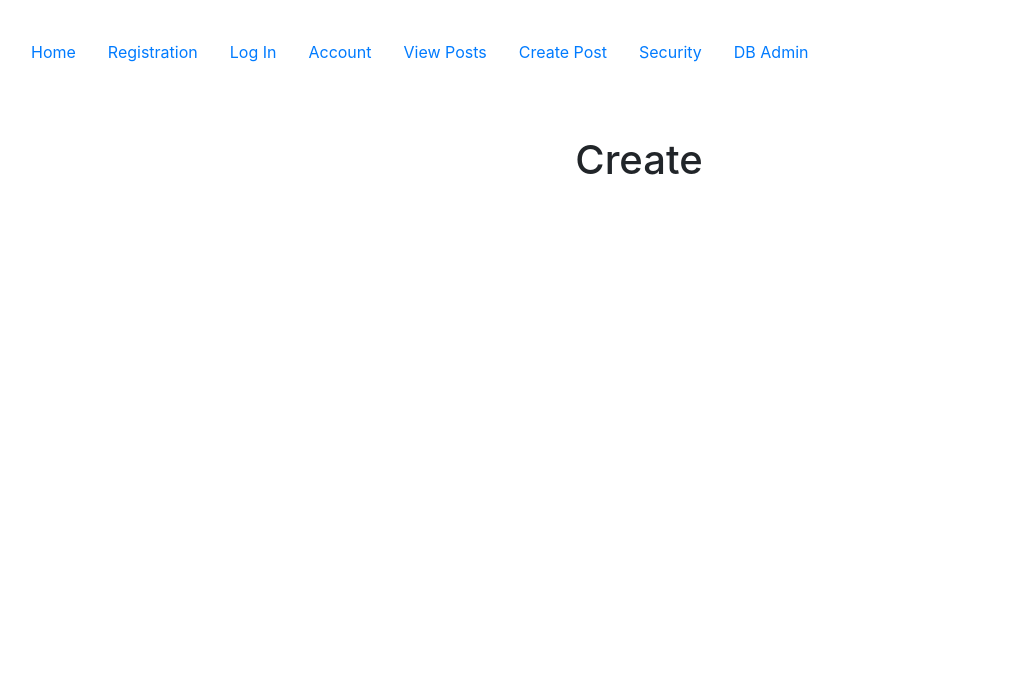
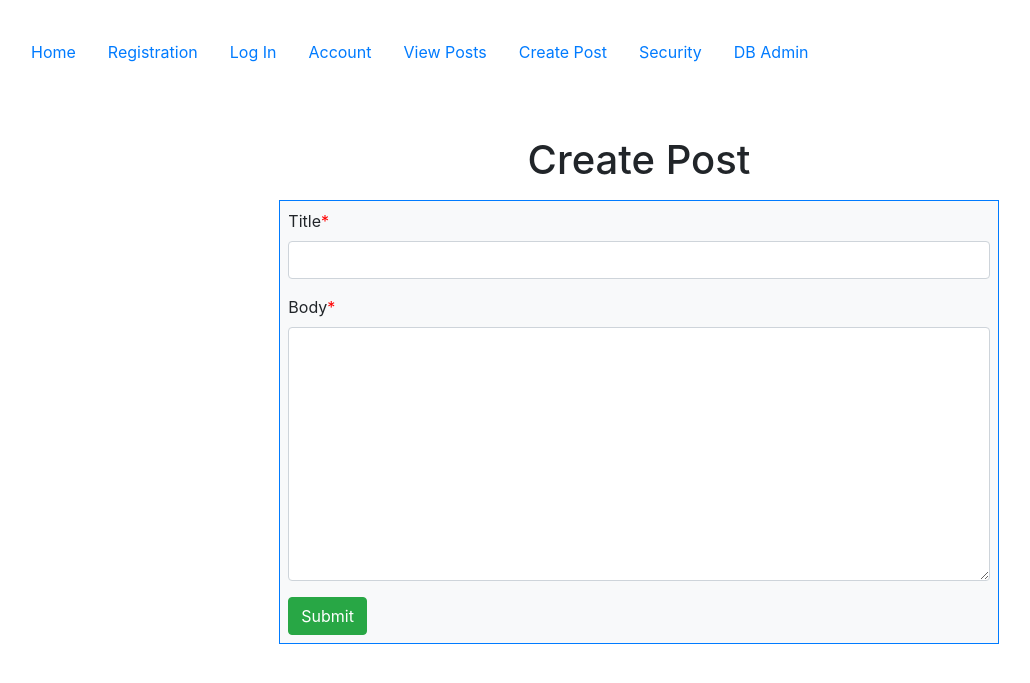
Before and after one commit to Crazyafk/csc2031blog_c3008708, a Flask app: page /create in a window 1280 px wide. Shown: the top 683 px of the page, without its empty margins (1-1031 px from the left). Run offline with Flask 3, Linux system fonts and the light colour scheme; parts of the project's set-up code (start-up, migrations or seed data) failed here and were passed over.

Commit message:
Add post creation form

```diff
--- /dev/null
+++ b/posts/forms.py
@@ -0,0 +1,8 @@
+from flask_wtf import FlaskForm
+from wtforms import StringField, TextAreaField, SubmitField
+from wtforms.validators import DataRequired
+
+class PostForm(FlaskForm):
+    title = StringField(validators=[DataRequired()])
+    body = TextAreaField(validators=[DataRequired()])
+    submit = SubmitField()
--- a/posts/views.py
+++ b/posts/views.py
@@ -1,10 +1,21 @@
-from flask import Blueprint, render_template
+from flask import Blueprint, render_template, flash, url_for, redirect
+from config import db, Post
+from posts.forms import PostForm
 
 posts_bp = Blueprint('posts', __name__, template_folder='templates')
 
-@posts_bp.route('/create')
+@posts_bp.route('/create', methods=('GET', 'POST'))
 def create():
-    return render_template('posts/create.html')
+    form = PostForm()
+    if form.validate_on_submit():
+        new_post = Post(title=form.title.data, body=form.body.data)
+
+        db.session.add(new_post)
+        db.session.commit()
+
+        flash('Post created', category='success')
+        return redirect(url_for('posts.posts'))
+    return render_template('posts/create.html', form=form)
 
 @posts_bp.route('/posts')
 def posts():
--- a/templates/posts/create.html
+++ b/templates/posts/create.html
@@ -1,5 +1,29 @@
 {% extends "base.html" %}
 
 {% block content %}
-    <h1>Create</h1>
+    <div class="container">
+    <h1>Create Post</h1>
+    <div class="p-2 row">
+        <div class="col-2"></div>
+        <div class="col-8">
+            <form method="POST">
+                <div class="p-2 bg-light border border-primary" style="text-align: left">
+                    {{ form.csrf_token() }}
+                    <div class="form-group">
+                        {{ form.title.label}}<span style="color: red">*</span>
+                        {{ form.title(class="form-control") }}
+                    </div>
+                    <div class="form-group">
+                        {{ form.body.label}}<span style="color: red">*</span>
+                        {{ form.body(class="form-control", rows='10') }}
+                    </div>
+                    <div>
+                        {{ form.submit(class="btn btn-success") }}
+                    </div>
+                </div>
+            </form>
+        </div>
+        <div class="col-2"></div>
+    </div>
+</div>
 {% endblock %}
```
